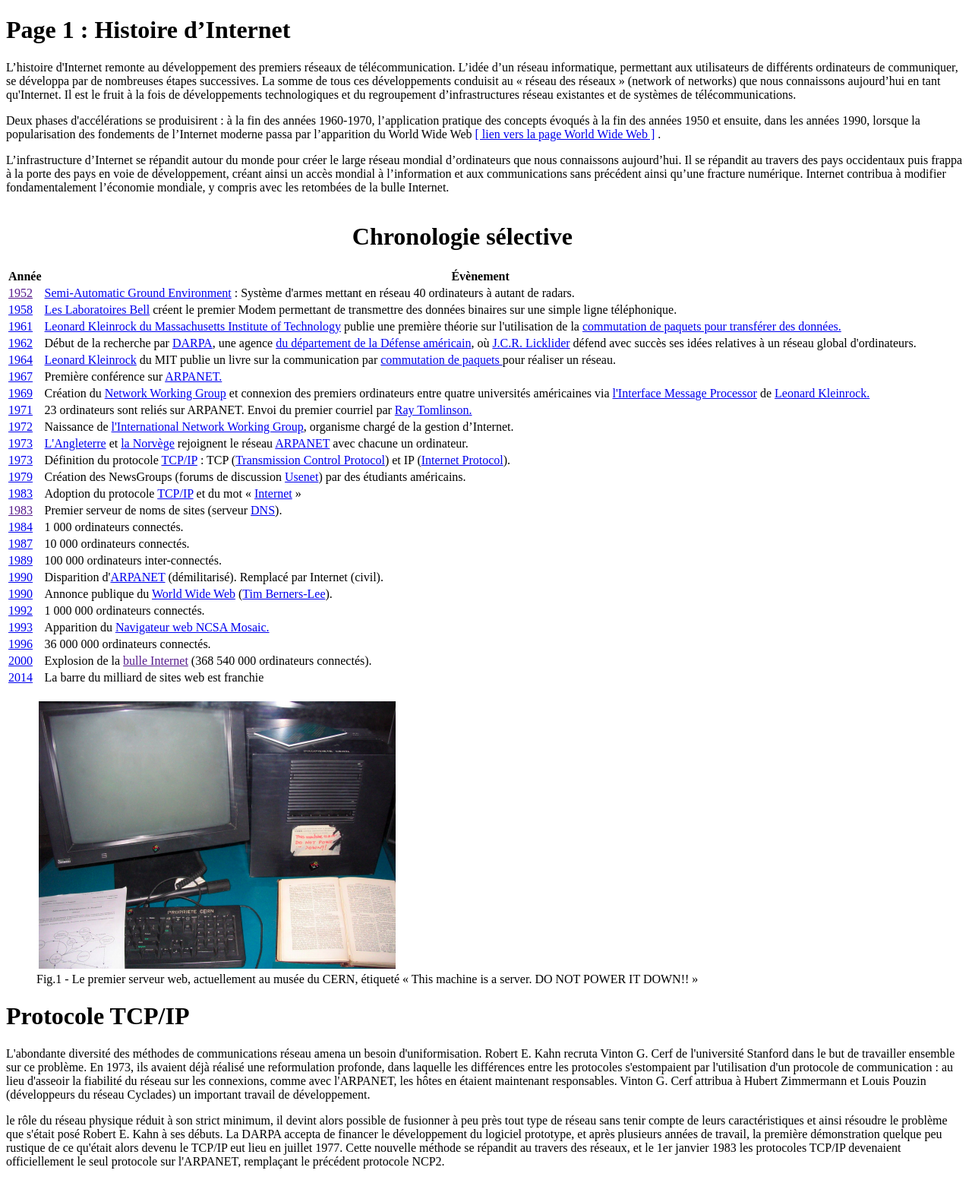
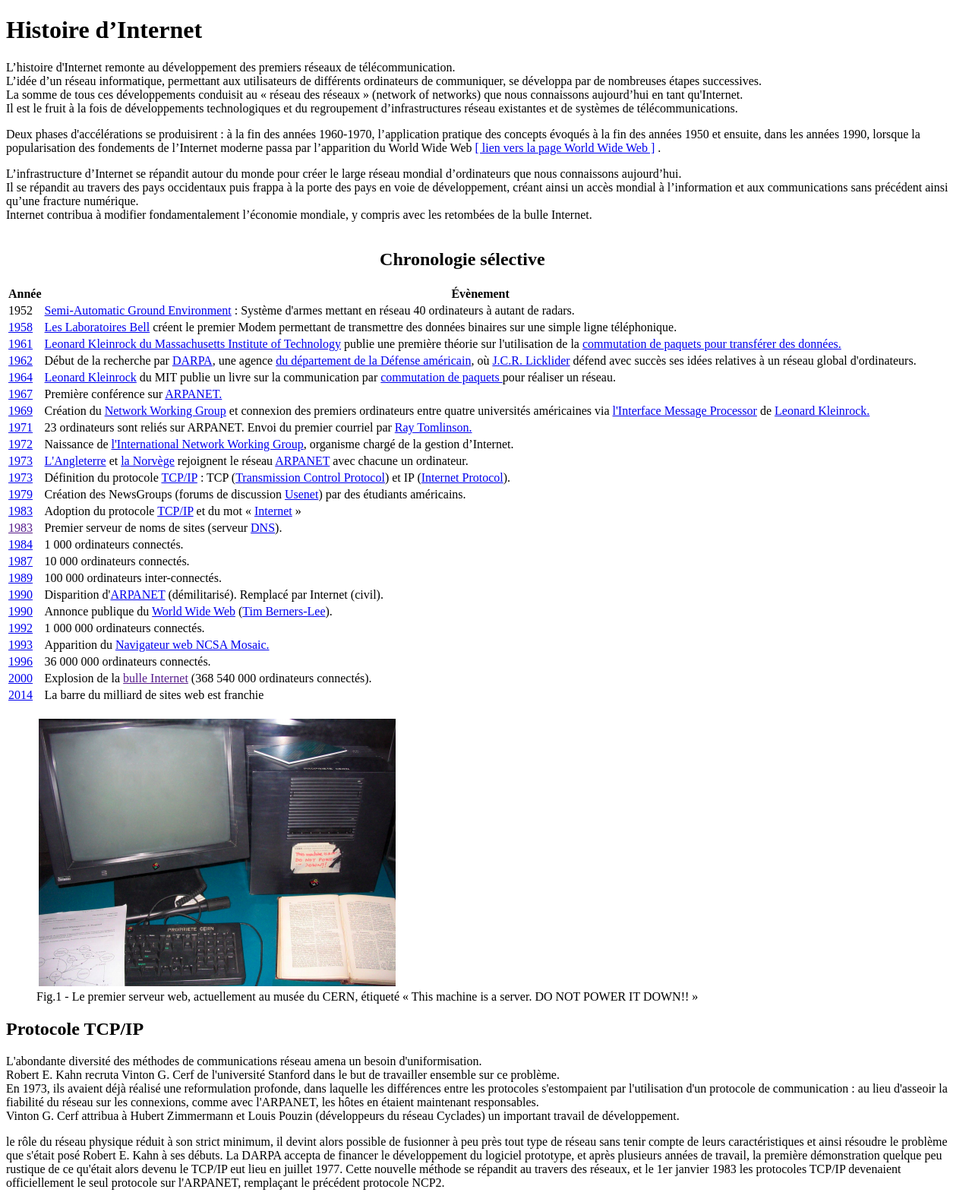
Before and after one commit to Meshak-okonda/projet1KDA, a plain HTML site: page Histoire_d'Internet.html in a window 1280 px wide. Shown: the whole page at 76% size. Before the commit the page ends 1554 px from the top, so only its background shows below. Drawn offline with Linux system fonts and the light colour scheme.

Commit message:
Seconde et dernière version, avec toutes les améliorations!

```diff
--- a/Histoire_d'Internet.html
+++ b/Histoire_d'Internet.html
@@ -7,12 +7,12 @@
 </head>
 
 <body>
-    <h1>Page 1 : Histoire d’Internet</h1>
-<p>L’histoire d'Internet remonte au développement des premiers réseaux de télécommunication.
+    <h1>Histoire d’Internet</h1>
+<p>L’histoire d'Internet remonte au développement des premiers réseaux de télécommunication. <br>
     L’idée d’un réseau informatique, permettant aux utilisateurs de différents ordinateurs de
-    communiquer, se développa par de nombreuses étapes successives. La somme de tous ces
+    communiquer, se développa par de nombreuses étapes successives. <br> La somme de tous ces
     développements conduisit au « réseau des réseaux » (network of networks) que nous
-    connaissons aujourd’hui en tant qu'Internet. Il est le fruit à la fois de développements
+    connaissons aujourd’hui en tant qu'Internet. <br> Il est le fruit à la fois de développements
     technologiques et du regroupement d’infrastructures réseau existantes et de systèmes de
     télécommunications.</p>
 <p>Deux phases d'accélérations se produisirent : à la fin des années 1960-1970, l’application
@@ -20,13 +20,13 @@
     lorsque la popularisation des fondements de l’Internet moderne passa par l’apparition du World
     Wide Web <a href="World_Wide_Web.html">[ lien vers la page World Wide Web ]</a> .</p>
 <p>L’infrastructure d’Internet se répandit autour du monde pour créer le large réseau mondial
-    d’ordinateurs que nous connaissons aujourd’hui. Il se répandit au travers des pays occidentaux
+    d’ordinateurs que nous connaissons aujourd’hui. <br> Il se répandit au travers des pays occidentaux
     puis frappa à la porte des pays en voie de développement, créant ainsi un accès mondial à
-    l’information et aux communications sans précédent ainsi qu’une fracture numérique. Internet
+    l’information et aux communications sans précédent ainsi qu’une fracture numérique. <br> Internet
     contribua à modifier fondamentalement l’économie mondiale, y compris avec les retombées de
     la bulle Internet.</p>
     <table >
-        <caption><h1>Chronologie sélective</h1></caption>
+        <caption><h2>Chronologie sélective</h2></caption>
         <tr>
             <th>
                 Année
@@ -36,7 +36,7 @@
             </th>
         </tr>
         <tr>
-            <td><a href="">1952</a></td>
+            <td>1952</td>
             <td> <a href="https://fr.wikipedia.org/wiki/Semi-Automatic_Ground_Environment">Semi-Automatic Ground Environment</a> : Système d'armes mettant en réseau 40
                 ordinateurs à autant de radars.</td>
         </tr>
@@ -147,16 +147,16 @@
     </table>
     <figure>
         <a href="images/ordinateur.jpg"><img src="images/min-ordinateur.png" alt="Computer" ></a>
-        <figcaption>Fig.1 - Le premier serveur web, actuellement au musée du CERN, étiqueté « This machine is a
-            server. DO NOT POWER IT DOWN!! »</figcaption>
+        <figcaption>Fig.1 - Le premier serveur web, actuellement au musée du CERN, étiqueté <q> This machine is a
+            server. DO NOT POWER IT DOWN!! </q></figcaption>
     </figure>
-    <h1>Protocole TCP/IP</h1>
+    <h2>Protocole TCP/IP</h2>
 <p>L'abondante diversité des méthodes de communications réseau amena un besoin
-    d'uniformisation. Robert E. Kahn recruta Vinton G. Cerf de l'université Stanford dans le but de
-    travailler ensemble sur ce problème. En 1973, ils avaient déjà réalisé une reformulation
+    d'uniformisation. <br> Robert E. Kahn recruta Vinton G. Cerf de l'université Stanford dans le but de
+    travailler ensemble sur ce problème. <br> En 1973, ils avaient déjà réalisé une reformulation
     profonde, dans laquelle les différences entre les protocoles s'estompaient par l'utilisation d'un
     protocole de communication : au lieu d'asseoir la fiabilité du réseau sur les connexions, comme
-    avec l'ARPANET, les hôtes en étaient maintenant responsables. Vinton G. Cerf attribua à
+    avec l'ARPANET, les hôtes en étaient maintenant responsables. <br> Vinton G. Cerf attribua à
     Hubert Zimmermann et Louis Pouzin (développeurs du réseau Cyclades) un important travail de
     développement.</p>
 <p>le rôle du réseau physique réduit à son strict minimum, il devint alors possible de
```
Also changed, not shown: World_Wide_Web.html (+8 -9 lines).
